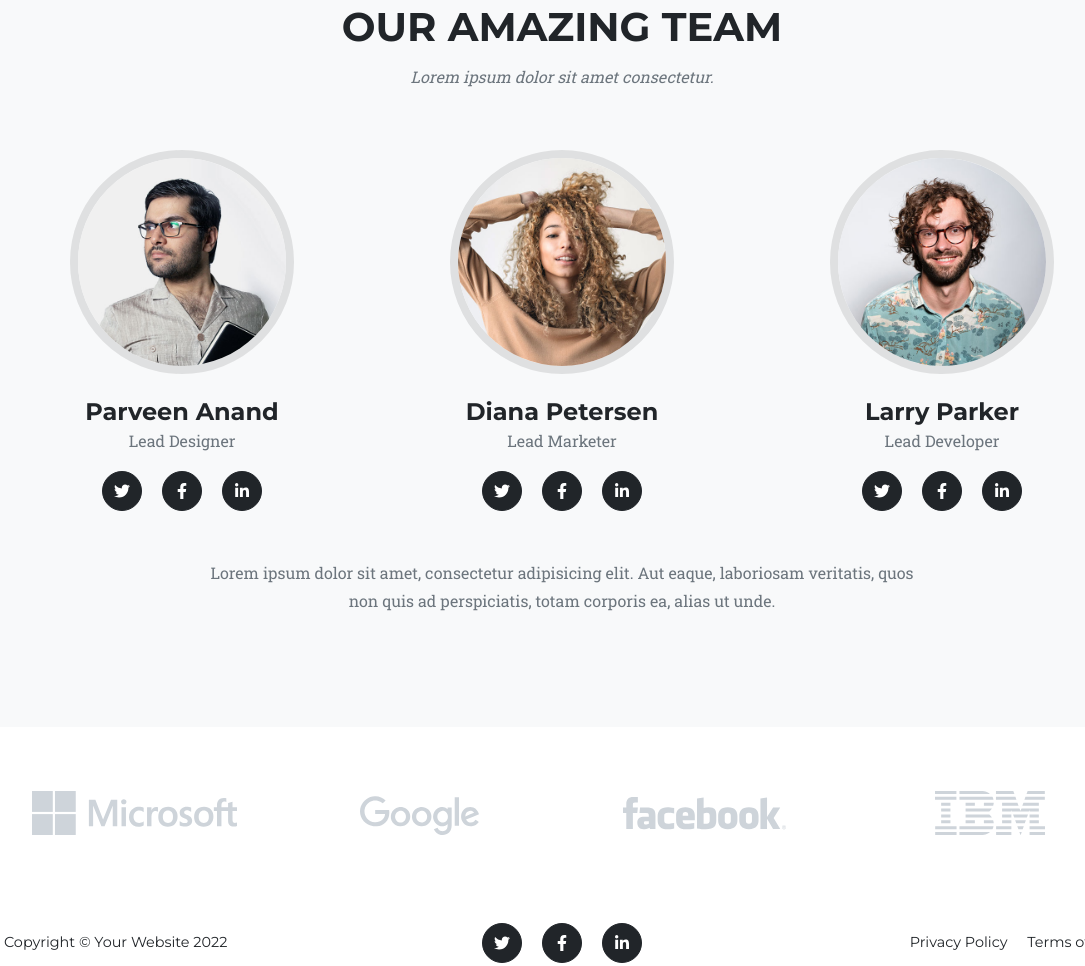
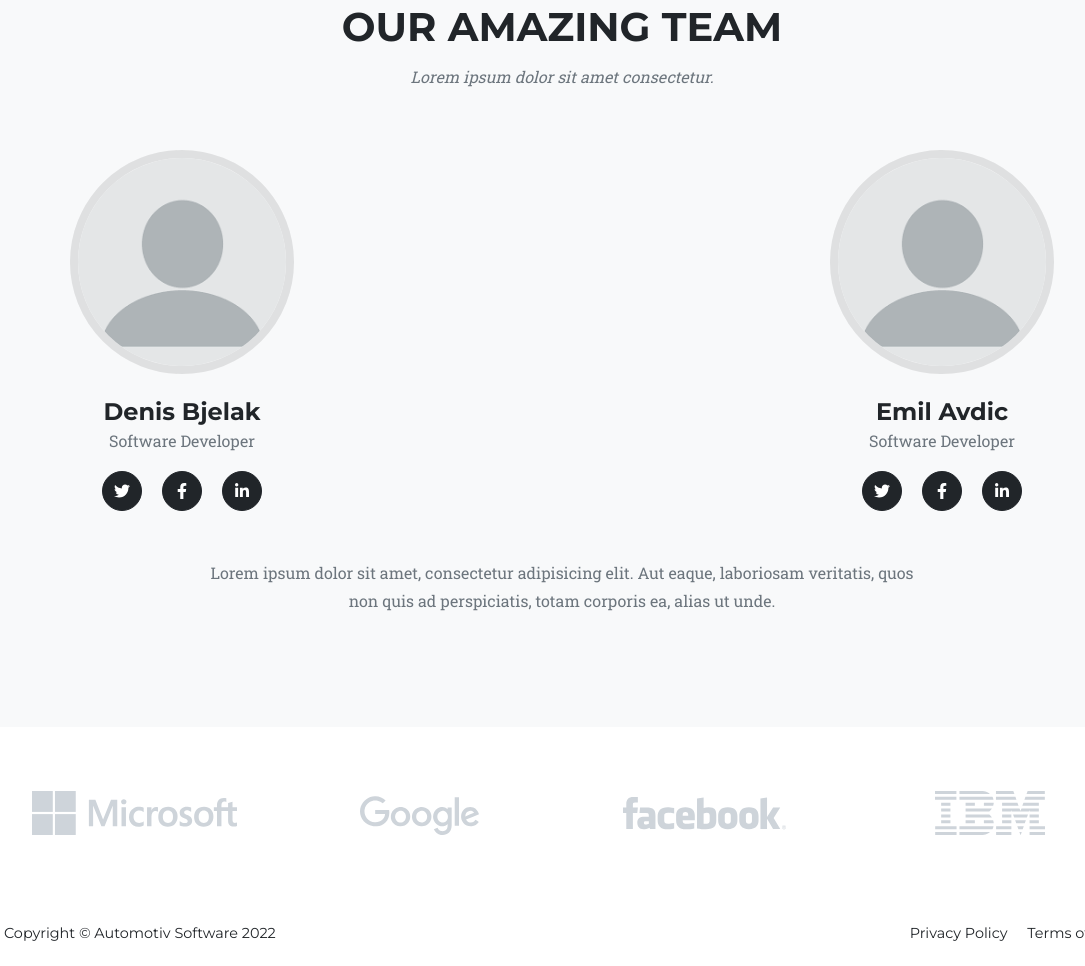
Before and after one commit to EmilAvdic/Automotive-Software-Bootstrap, a plain HTML site: page index.html in a window 1280 px wide. Shown: the part 5144-6110 px from the top of the page, without its empty margins (78-1163 px from the left). Drawn offline with nearby package versions, Linux system fonts and the light colour scheme; files whose address does not match are found by name.

Commit message:
New Commit

```diff
--- a/index.html
+++ b/index.html
@@ -254,32 +254,26 @@
                 <div class="row">
                     <div class="col-lg-4">
                         <div class="team-member">
-                            <img class="mx-auto rounded-circle" src="assets/img/team/1.jpg" alt="..." />
-                            <h4>Parveen Anand</h4>
-                            <p class="text-muted">Lead Designer</p>
-                            <a class="btn btn-dark btn-social mx-2" href="#!" aria-label="Parveen Anand Twitter Profile"><i class="fab fa-twitter"></i></a>
-                            <a class="btn btn-dark btn-social mx-2" href="#!" aria-label="Parveen Anand Facebook Profile"><i class="fab fa-facebook-f"></i></a>
-                            <a class="btn btn-dark btn-social mx-2" href="#!" aria-label="Parveen Anand LinkedIn Profile"><i class="fab fa-linkedin-in"></i></a>
+                            <img class="mx-auto rounded-circle" src="assets/img/team/Download.png" alt="..." />
+                            <h4>Denis Bjelak</h4>
+                            <p class="text-muted">Software Developer</p>
+                            <a class="btn btn-dark btn-social mx-2" href="https://twitter.com/BjelakDenis" aria-label="Denis Bjelak Twitter Profile"><i class="fab fa-twitter"></i></a>
+                            <a class="btn btn-dark btn-social mx-2" href="https://www.facebook.com/deno.bjelak" aria-label="Denis Bjelak Facebook Profile"><i class="fab fa-facebook-f"></i></a>
+                            <a class="btn btn-dark btn-social mx-2" href="https://www.instagram.com/denis17053/" aria-label="Denis Bjelak Insta Profile"><i class="fab fa-linkedin-in"></i></a>
                         </div>
                     </div>
                     <div class="col-lg-4">
                         <div class="team-member">
-                            <img class="mx-auto rounded-circle" src="assets/img/team/2.jpg" alt="..." />
-                            <h4>Diana Petersen</h4>
-                            <p class="text-muted">Lead Marketer</p>
-                            <a class="btn btn-dark btn-social mx-2" href="#!" aria-label="Diana Petersen Twitter Profile"><i class="fab fa-twitter"></i></a>
-                            <a class="btn btn-dark btn-social mx-2" href="#!" aria-label="Diana Petersen Facebook Profile"><i class="fab fa-facebook-f"></i></a>
-                            <a class="btn btn-dark btn-social mx-2" href="#!" aria-label="Diana Petersen LinkedIn Profile"><i class="fab fa-linkedin-in"></i></a>
                         </div>
                     </div>
                     <div class="col-lg-4">
                         <div class="team-member">
-                            <img class="mx-auto rounded-circle" src="assets/img/team/3.jpg" alt="..." />
-                            <h4>Larry Parker</h4>
-                            <p class="text-muted">Lead Developer</p>
-                            <a class="btn btn-dark btn-social mx-2" href="#!" aria-label="Larry Parker Twitter Profile"><i class="fab fa-twitter"></i></a>
-                            <a class="btn btn-dark btn-social mx-2" href="#!" aria-label="Larry Parker Facebook Profile"><i class="fab fa-facebook-f"></i></a>
-                            <a class="btn btn-dark btn-social mx-2" href="#!" aria-label="Larry Parker LinkedIn Profile"><i class="fab fa-linkedin-in"></i></a>
+                            <img class="mx-auto rounded-circle" src="assets/img/team/Download.png" alt="..." />
+                            <h4>Emil Avdic</h4>
+                            <p class="text-muted">Software Developer</p>
+                            <a class="btn btn-dark btn-social mx-2" href="https://twitter.com/EmilAvdic4" aria-label="Emil Avdic Twitter Profile"><i class="fab fa-twitter"></i></a>
+                            <a class="btn btn-dark btn-social mx-2" href="https://www.facebook.com/emil.avdic.12" aria-label="Emil Avdic Facebook Profile"><i class="fab fa-facebook-f"></i></a>
+                            <a class="btn btn-dark btn-social mx-2" href="https://www.instagram.com/emil.avd2905/" aria-label="Emil Avdic Insta Profile"><i class="fab fa-linkedin-in"></i></a>
                         </div>
                     </div>
                 </div>
@@ -313,11 +307,8 @@
         <footer class="footer py-4">
             <div class="container">
                 <div class="row align-items-center">
-                    <div class="col-lg-4 text-lg-start">Copyright &copy; Your Website 2022</div>
+                    <div class="col-lg-4 text-lg-start">Copyright &copy; Automotiv Software 2022</div>
                     <div class="col-lg-4 my-3 my-lg-0">
-                        <a class="btn btn-dark btn-social mx-2" href="#!" aria-label="Twitter"><i class="fab fa-twitter"></i></a>
-                        <a class="btn btn-dark btn-social mx-2" href="#!" aria-label="Facebook"><i class="fab fa-facebook-f"></i></a>
-                        <a class="btn btn-dark btn-social mx-2" href="#!" aria-label="LinkedIn"><i class="fab fa-linkedin-in"></i></a>
                     </div>
                     <div class="col-lg-4 text-lg-end">
                         <a class="link-dark text-decoration-none me-3" href="#!">Privacy Policy</a>
@@ -339,7 +330,7 @@
                                     <!-- Project details-->
                                     <h2 class="text-uppercase">C++ - Details</h2>
                                     <p class="item-intro text-muted">A little Details for the Language C++</p>
-                                    <img class="img-fluid d-block mx-auto" src="assets/img/portfolio/1.jpg" alt="..." />
+                                    <img class="img-fluid d-block mx-auto" src="assets/img/portfolio/C++.jpg" alt="..." />
 
                                     <p>In the automotive industry, programming is more of a need than a hobby and so it requires
                                         proper language that can handle a large number of data in memory. C++ is one such language
@@ -369,7 +360,7 @@
                                     <!-- Project details-->
                                     <h2 class="text-uppercase">C - Details</h2>
                                     <p class="item-intro text-muted">The Details for the Language C</p>
-                                    <img class="img-fluid d-block mx-auto" src="assets/img/portfolio/2.jpg" alt="..." />
+                                    <img class="img-fluid d-block mx-auto" src="assets/img/portfolio/C3.jpg" alt="..." />
                                     <p>C can be non-deterministic in its behaviour for some features, it has a propensity to allow for
                                         development bugs also, but despite these issues, C is a mature and widely supported and used programming language
                                         that offers an impressive range of high-performing and stable compilers for CPU architectures.</p>
@@ -396,7 +387,7 @@
                                     <!-- Project details-->
                                     <h2 class="text-uppercase">Java</h2>
                                     <p class="item-intro text-muted">The Details for Java</p>
-                                    <img class="img-fluid d-block mx-auto" src="assets/img/portfolio/3.jpg" alt="..." />
+                                    <img class="img-fluid d-block mx-auto" src="assets/img/portfolio/Java.jpg" alt="..." />
                                     <p>Originally created for IBM mainframes, it’s now commonly used with MySQL databases to create
                                     tables of information that can be accessed and manipulated without any special coding knowledge required.</p>
                                     <button class="btn btn-primary btn-xl text-uppercase" data-bs-dismiss="modal" type="button">
@@ -457,7 +448,7 @@
                                     <!-- Project details-->
                                     <h2 class="text-uppercase">Python</h2>
                                     <p class="item-intro text-muted">The Details for Python</p>
-                                    <img class="img-fluid d-block mx-auto" src="assets/img/portfolio/5.jpg" alt="..." />
+                                    <img class="img-fluid d-block mx-auto" src="assets/img/portfolio/Python.jpeg" alt="..." />
                                     <p>As a general-purpose programming language, Python is ideal for many automotive uses. One of its
                                         most popular and useful frameworks for coding software within automobiles is Robot Operating System (ROS).
                                         If you need to write software that controls automotive components or sensors, ROS has everything you need
```
Also changed, not shown: assets/img/Code-Image.jpg (deleted), assets/img/header-bg.jpg (deleted), assets/img/portfolio/1.jpg (deleted), assets/img/portfolio/2.jpg (deleted), assets/img/portfolio/3.jpg (deleted), assets/img/portfolio/4.jpg (deleted), assets/img/portfolio/5.jpg (deleted), assets/img/portfolio/6.jpg (deleted), assets/img/portfolio/C++.jpg (added), assets/img/portfolio/C3.jpg (added), assets/img/portfolio/Java.jpg (added), assets/img/portfolio/Python.jpeg (added), assets/img/team/Download.png (added), css/styles.css.
